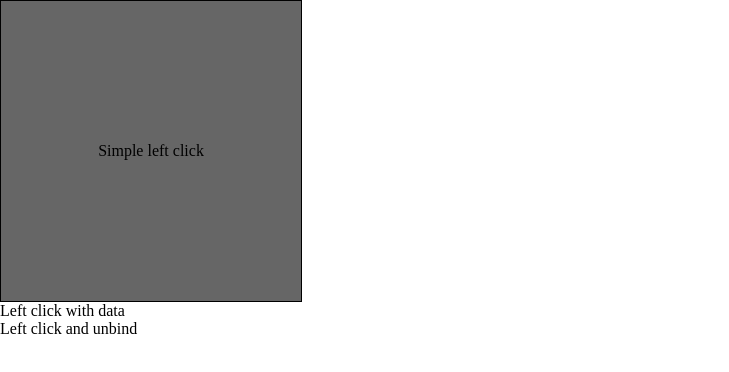
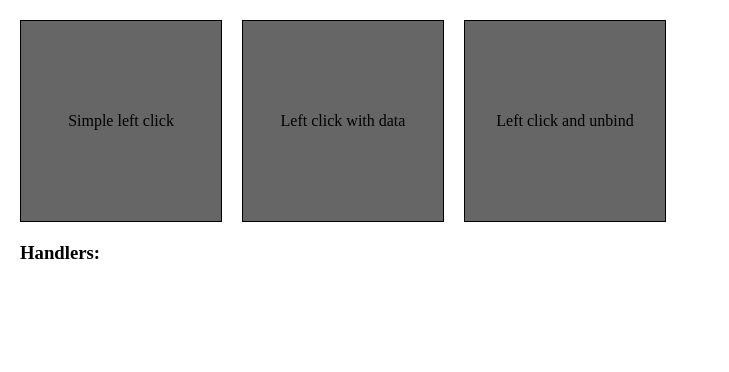
Before and after one commit to fliptheweb/jquery-event-leftclick, a plain HTML site: page index.html in a window 1280 px wide. Shown: the whole page, without its empty margins (0-729 px from the left). Drawn offline with nearby package versions, Linux system fonts and the light colour scheme.

Commit message:
Add 3 block with different handler function

```diff
--- a/css/style.css
+++ b/css/style.css
@@ -3,12 +3,25 @@
 	margin: 0;
 	padding: 0;
 }
-.target{
-	width: 300px;
-	height: 300px;
+body{
+	padding: 20px;
+}
+.b-targets{
+	overflow: hidden;
+}
+.b-targets__item1,
+.b-targets__item2,
+.b-targets__item3{
+	width: 200px;
+	height: 200px;
+	line-height: 200px;
 	background: #666;
-	line-height: 300px;
 	text-align: center;
 	cursor: pointer;
 	border: 1px solid #000;
+	margin-right: 20px;
+	float: left;
 }
+.b-events{
+	padding-top: 20px;
+}
--- a/index.html
+++ b/index.html
@@ -6,17 +6,20 @@
 </head>
 <body>
 
-<div class="target">
-    Simple left click
+<div class="b-targets">
+    <div class="b-targets__item1">
+        Simple left click
+    </div>
+    <div class="b-targets__item2">
+        Left click with data
+    </div>
+    <div class="b-targets__item3">
+        Left click and unbind
+    </div>
 </div>
-<div class="target2">
-    Left click with data
-</div>
-<div class="target3">
-    Left click and unbind
-</div>
-<div class="events">
 
+<div class="b-events">
+    <h3>Handlers:</h3>
 </div>
 
 <script src="http://ajax.googleapis.com/ajax/libs/jquery/1.6.4/jquery.min.js" type="text/javascript"></script>
--- a/js/jquery.event.leftclick.js
+++ b/js/jquery.event.leftclick.js
@@ -1,12 +1,11 @@
 /**
  * @author fliptheweb
- * Based on http://brandonaaron.net/blog/2010/02/25/special-events-the-changes-in-1-4-2
  */
 (function($) {
 	$.event.special.leftclick = {
 		add: function(handleObj) {
-			// support fot jQuery 1.4/1.4.1 and 1.4.2+
-			if ( $.isFunction( handleObj ) ) {
+			// support fot jQuery 1.4/1.4.1 and 1.4.2+ (https://gist.github.com/298508)
+			if ($.isFunction( handleObj)) {
 				$.event.special.leftclick.handler = handleObj;
 			}
 			else {
--- a/js/script.js
+++ b/js/script.js
@@ -1,5 +1,21 @@
 $(document).ready(function() {
-	$(".target").bind("leftclick", function(e){
-		console.log(e);
+	var $events = $(".b-events");
+
+	$(".b-targets__item1").bind("leftclick", function(e){
+		$("</p>")
+			.appendTo($events)
+			.text("Click to "+e.target.className);
+	});
+
+	$(".b-targets__item2").bind("leftclick", {somevar: "somedata" }, function(e){
+		$("</p>")
+			.appendTo($events)
+			.text("Click to " + e.target.className + " with data " + e.data);
+	});
+
+	$(".b-targets__item3").bind("leftclick", function(e){
+		$("</p>")
+			.appendTo($events)
+			.text("Click to 123"+e.target.className);
 	});
 });
```
